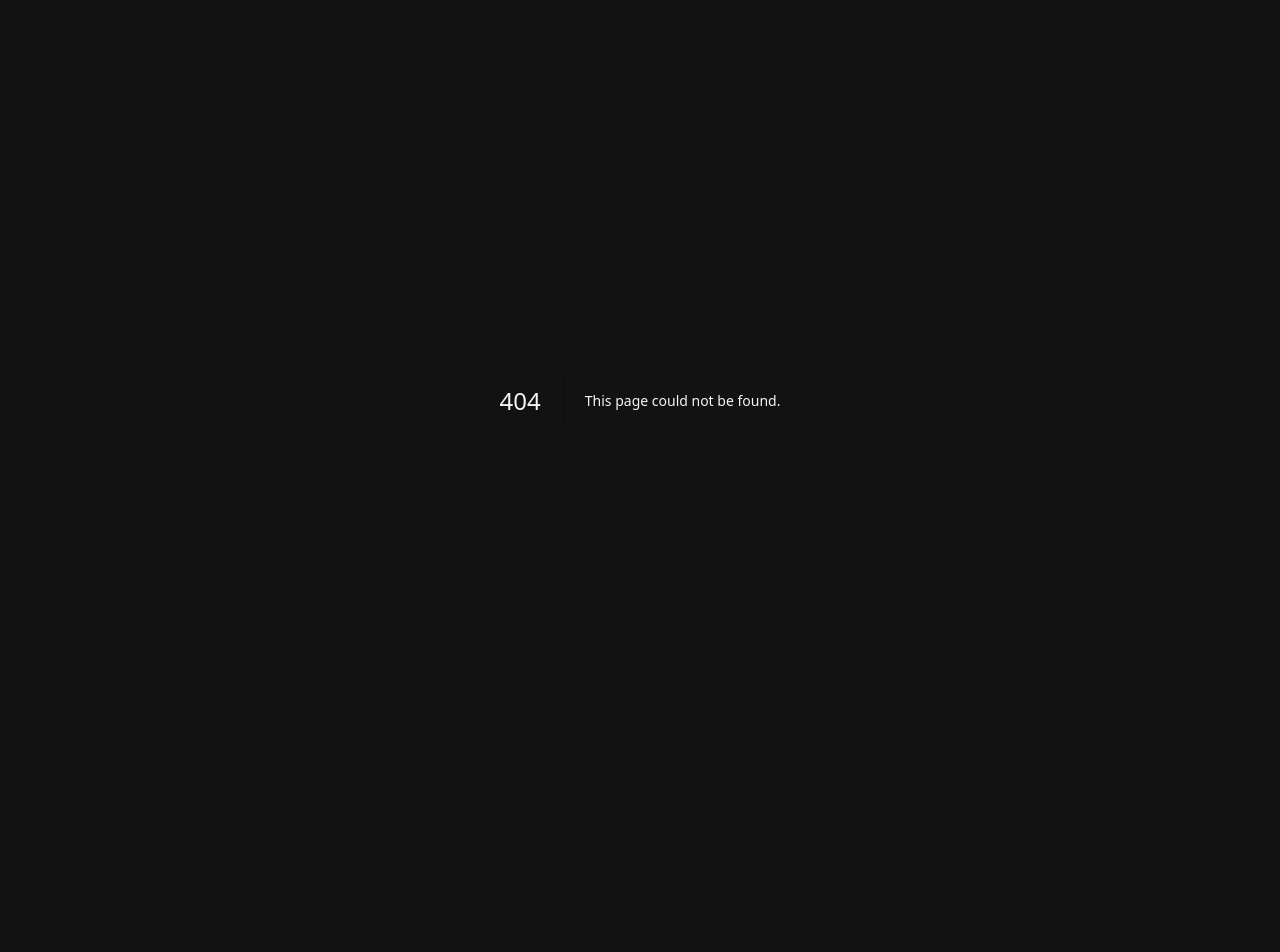
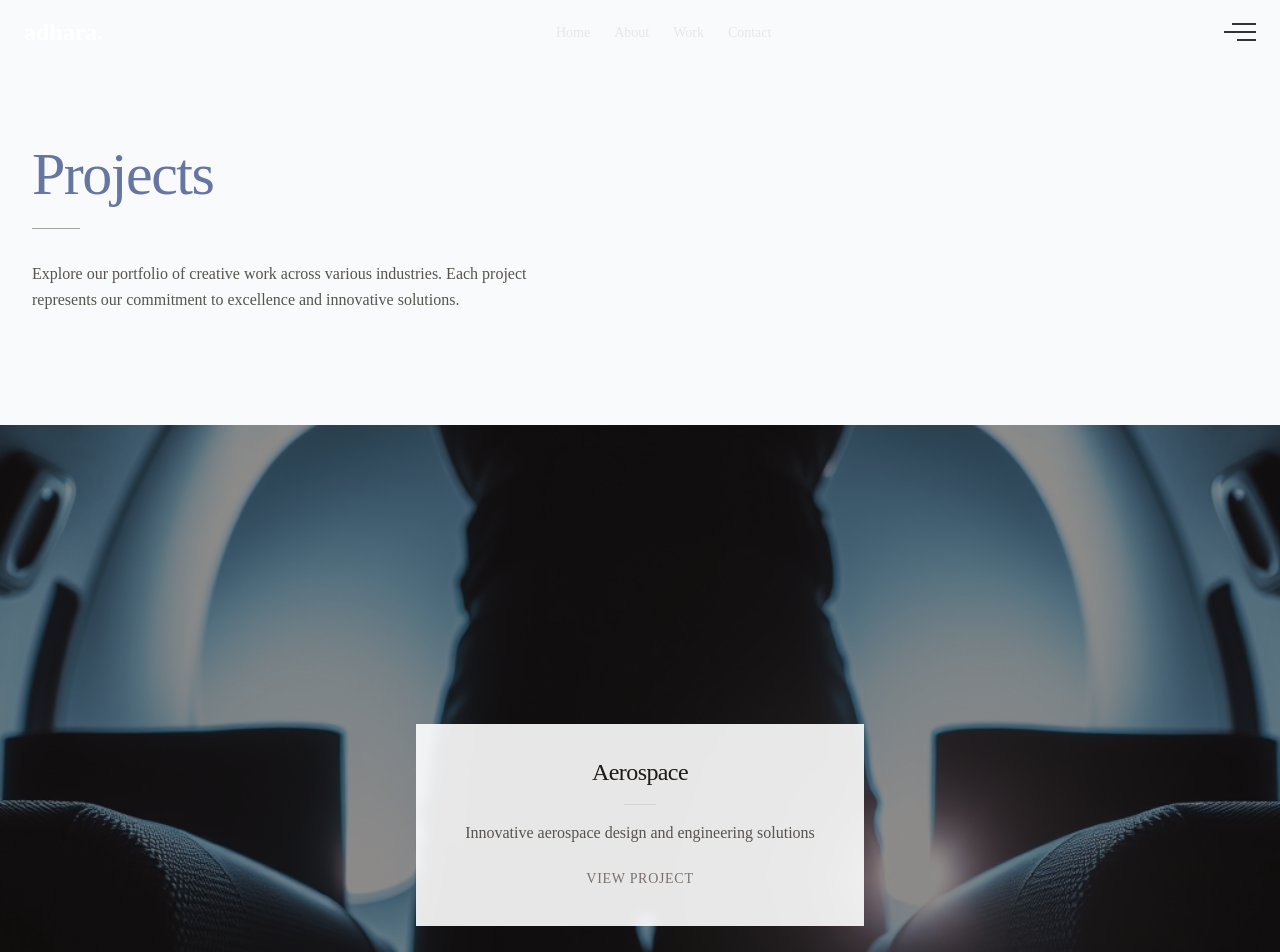
Before and after one commit to Kevin5621/portofolio-website-digital-marketer-2, a Next.js app: page /project in a window 1280 px wide. Before the commit this address had no page. Shown: the top 952 px of the page. Before the commit the page ends 800 px from the top, so only its background shows below. Built offline with nearby package versions, Linux system fonts and the light colour scheme.

Commit message:
add - projects page

```diff
--- /dev/null
+++ b/src/app/project/page.tsx
@@ -0,0 +1,230 @@
+'use client';
+
+import { useState, useRef } from 'react';
+import Image from 'next/image';
+import Link from 'next/link';
+import Navbar from '@/components/navbar';
+import { motion, useScroll, useTransform } from 'framer-motion';
+import ReactLenis from 'lenis/react';
+
+interface Project {
+  title: string;
+  route: string;
+  image: string;
+  backgroundImage: string;
+  description: string;
+}
+
+export default function ProjectsPage() {
+  const [activeProject, setActiveProject] = useState<number | null>(null);
+
+  const projects: Project[] = [
+    {
+      title: 'Aerospace',
+      route: '/project/4-aerospace',
+      image: '/project/cover4.jpg',
+      backgroundImage: '/project/cover4.jpg',
+      description: 'Innovative aerospace design and engineering solutions'
+    },
+    {
+      title: 'Benjasimen Samapta',
+      route: '/project/5-benjasimen-samapta',
+      image: '/project/cover5.jpg',
+      backgroundImage: '/project/cover5.jpg',
+      description: 'Strategic brand identity and visual communication'
+    },
+    {
+      title: 'Ortist Specialist',
+      route: '/project/ortist',
+      image: '/project/cover2.jpg',
+      backgroundImage: '/project/cover2.jpg',
+      description: 'Professional healthcare marketing and branding'
+    },
+    {
+      title: 'Kronju',
+      route: '/project/kronju',
+      image: '/project/cover1.jpg',
+      backgroundImage: '/project/cover1.jpg',
+      description: 'Creative digital solutions and brand development'
+    },
+    {
+      title: 'Rumah Bahasa Asing',
+      route: '/project/3-rumah-bahasa-asing',
+      image: '/project/cover3.jpg',
+      backgroundImage: '/project/cover3.jpg',
+      description: 'Educational platform design and marketing strategy'
+    }
+  ];
+
+  const fadeInVariants = {
+    hidden: { opacity: 0 },
+    visible: {
+      opacity: 1,
+      transition: {
+        staggerChildren: 0.2,
+        ease: [0.25, 0.1, 0.25, 1.0],
+      }
+    }
+  };
+
+  return (
+    <ReactLenis root options={{ lerp: 0.05, duration: 1.2, smoothWheel: true }}>
+    <main className="min-h-screen bg-gray-50">
+      <Navbar />
+
+      <div className="pt-36 pb-12 px-8 max-w-7xl mx-auto">
+        <motion.div
+          className="mb-16"
+          initial={{ opacity: 0, y: 20 }}
+          animate={{ opacity: 1, y: 0 }}
+          transition={{ duration: 0.8 }}
+        >
+          <h1 className="text-4xl md:text-6xl font-light text-primary mb-6 tracking-tight">Projects</h1>
+          <div className="h-px w-12 bg-stone-400"></div>
+          <p className="mt-8 text-stone-600 max-w-lg font-light leading-relaxed">
+            Explore our portfolio of creative work across various industries. Each project represents our commitment to excellence and innovative solutions.
+          </p>
+        </motion.div>
+      </div>
+
+      <motion.div
+        className="flex flex-col"
+        variants={fadeInVariants}
+        initial="hidden"
+        animate="visible"
+      >
+        {projects.map((project, index) => (
+          <ProjectItem
+            key={project.title}
+            project={project}
+            index={index}
+            isActive={activeProject === index}
+            onHover={() => setActiveProject(index)}
+            onLeave={() => setActiveProject(null)}
+          />
+        ))}
+      </motion.div>
+    </main>
+    </ReactLenis>
+  );
+}
+
+// Separate component for each project item with its own scroll-based parallax
+const ProjectItem = ({
+  project,
+  index,
+  isActive,
+  onHover,
+  onLeave
+}: {
+  project: Project;
+  index: number;
+  isActive: boolean;
+  onHover: () => void;
+  onLeave: () => void;
+}) => {
+  const ref = useRef(null);
+  const isOdd = index % 2 !== 0;
+
+  // Using framer-motion's useScroll for smooth parallax
+  const { scrollYProgress } = useScroll({
+    target: ref,
+    offset: ["start end", "end start"]
+  });
+
+  // Enhanced parallax effect
+  const parallaxY = useTransform(
+    scrollYProgress,
+    [0, 1],
+    ["0%", "-15%"]
+  );
+
+  return (
+    <motion.div
+      ref={ref}
+      className="group relative"
+      onMouseEnter={onHover}
+      onMouseLeave={onLeave}
+      variants={{
+        hidden: { opacity: 0, y: 40 },
+        visible: {
+          opacity: 1,
+          y: 0,
+          transition: { duration: 0.9, ease: [0.25, 0.1, 0.25, 1.0] }
+        }
+      }}
+    >
+      {isOdd ? (
+        // Clean minimalist layout for odd-indexed items
+        <div className="relative py-32 px-6 bg-white">
+          <div className="max-w-5xl mx-auto">
+            <div className="grid grid-cols-1 md:grid-cols-2 gap-12 items-center">
+              <div className="relative aspect-[4/5] w-full overflow-hidden">
+                <Image
+                  src={project.image}
+                  alt={project.title}
+                  fill
+                  className={`object-cover transition-all duration-700 ${isActive ? 'scale-105' : 'scale-100'}`}
+                />
+              </div>
+              <div className="p-2">
+                <h2 className="text-2xl font-light text-stone-900 mb-6 tracking-tight transition-colors duration-300 group-hover:text-stone-700">
+                  {project.title}
+                </h2>
+                <div className="h-px w-8 bg-stone-300 mb-6"></div>
+                <p className="text-stone-600 font-light mb-8">{project.description}</p>
+                <Link href={project.route} className="inline-block px-6 py-2 border border-stone-300 text-stone-700 hover:bg-stone-100 transition-colors duration-300 text-sm uppercase tracking-wider">
+                  View Project
+                </Link>
+              </div>
+            </div>
+          </div>
+        </div>
+      ) : (
+        // Full background layout with enhanced parallax for even-indexed items
+        <Link href={project.route} className="block">
+          <div className="relative h-screen w-full overflow-hidden">
+            {/* Full background image with parallax effect */}
+            <div className="absolute inset-0 w-full h-full overflow-hidden">
+              <motion.div
+                className="w-full h-[120%] absolute top-0 left-0"
+                style={{ y: parallaxY }}
+              >
+                <Image
+                  src={project.backgroundImage}
+                  alt={`${project.title} background`}
+                  fill
+                  className="object-cover"
+                  priority
+                />
+                <div className="absolute inset-0 bg-stone-900/50"></div>
+              </motion.div>
+            </div>
+
+            {/* Centered content with minimalist approach */}
+            <div className="relative z-10 flex flex-col items-center justify-center h-full w-full">
+              <motion.div
+                className="max-w-3xl w-full mx-auto px-4"
+                whileHover={{ scale: 1.02 }}
+                transition={{ duration: 0.5 }}
+              >
+                <div className="text-center p-8 bg-white/90 backdrop-blur-sm max-w-md mx-auto">
+                  <h2 className="text-2xl font-light text-stone-900 mb-4 tracking-tight transition-colors duration-300 group-hover:text-stone-700">
+                    {project.title}
+                  </h2>
+                  <div className="h-px w-8 bg-stone-300 mx-auto mb-4"></div>
+                  <p className="text-stone-600 font-light">{project.description}</p>
+
+                  <div className="mt-6 text-sm uppercase tracking-wider text-stone-500">
+                    View Project
+                    <div className="h-px w-0 bg-stone-400 mx-auto mt-1 group-hover:w-16 transition-all duration-500"></div>
+                  </div>
+                </div>
+              </motion.div>
+            </div>
+          </div>
+        </Link>
+      )}
+    </motion.div>
+  );
+};
--- a/src/components/portofolio.tsx
+++ b/src/components/portofolio.tsx
@@ -239,7 +239,6 @@ export function Portfolio() {
           ))}
         </div>
 
-        {/* Using the new RevealImage component */}
         <RevealImage
           isVisible={hoveredProject !== null}
           imageSrc={hoveredProject !== null ? projects[hoveredProject].revealImage : ''}
```
